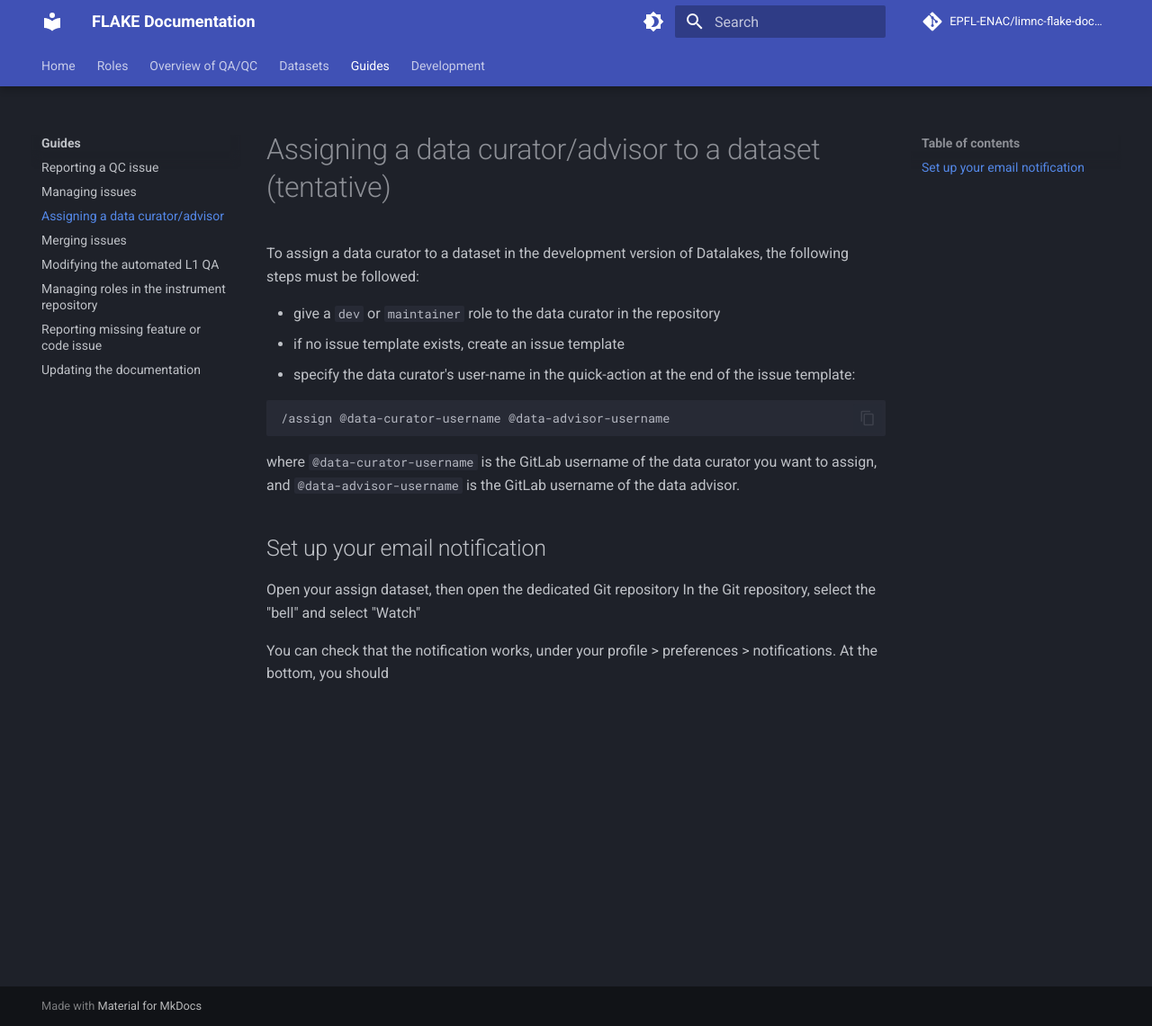
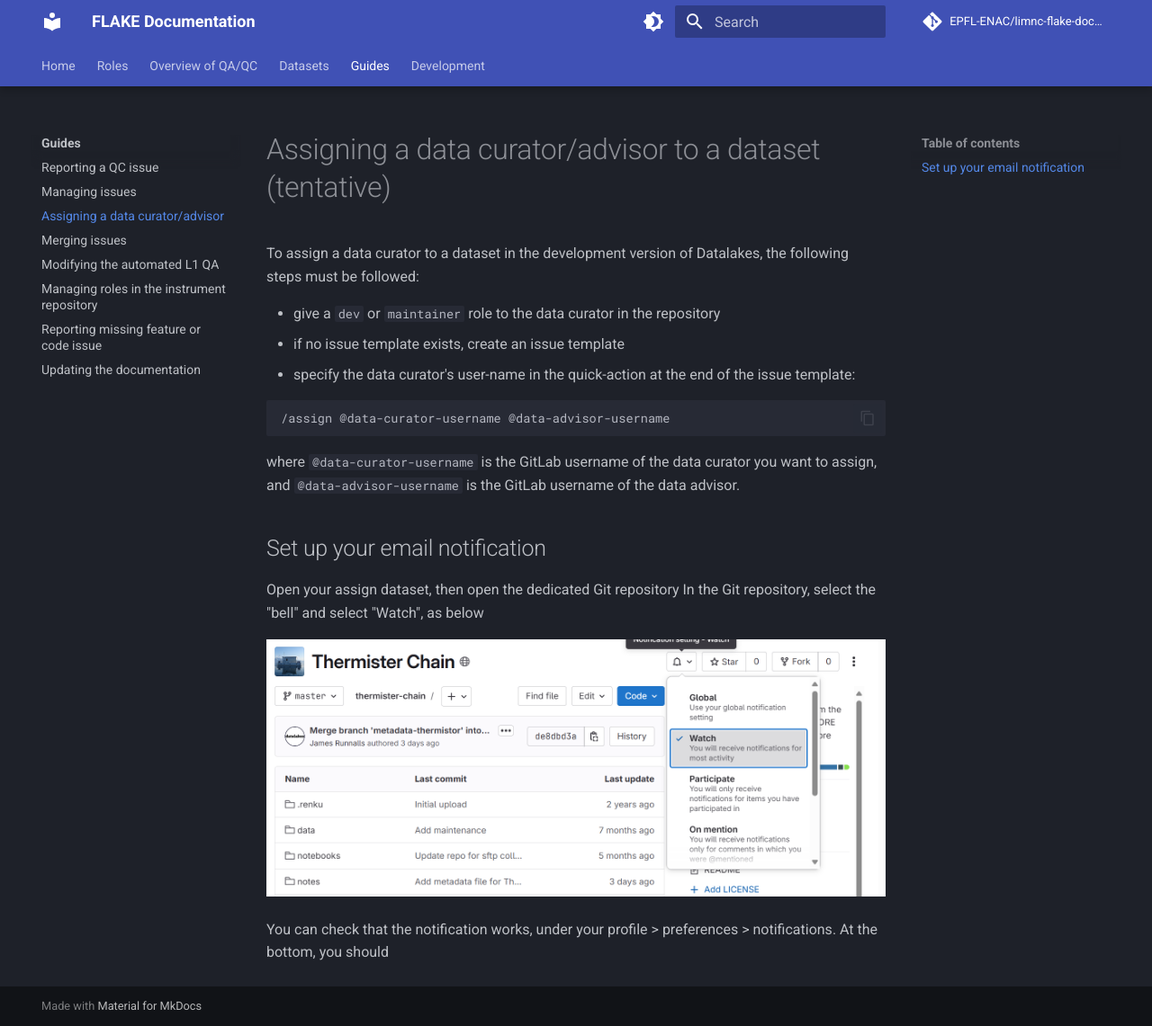
Before and after one commit to EPFL-ENAC/limnc-flake-documentation, an MkDocs documentation site: the page built from docs/guides/assignment.md, in a window 1280 px wide and 1141 px high. Shown: the whole window at 90% size. Built offline with MkDocs 1.6.1 and Material for MkDocs 9.7.7, drawn with Linux system fonts in a browser that asks for light colours; comment, search, counter and statistics services are not loaded.

Commit message:
Update assignment.md

```diff
--- a/docs/guides/assignment.md
+++ b/docs/guides/assignment.md
@@ -14,7 +14,8 @@ where `@data-curator-username` is the GitLab username of the data curator you wa
 
 ## Set up your email notification
 Open your assign dataset, then open the dedicated Git repository
-In the Git repository, select the "bell" and select "Watch"
+In the Git repository, select the "bell" and select "Watch", as below
 
+![Screenshot](../img/notification.png)
 
 You can check that the notification works, under your profile > preferences > notifications. At the bottom, you should
```
